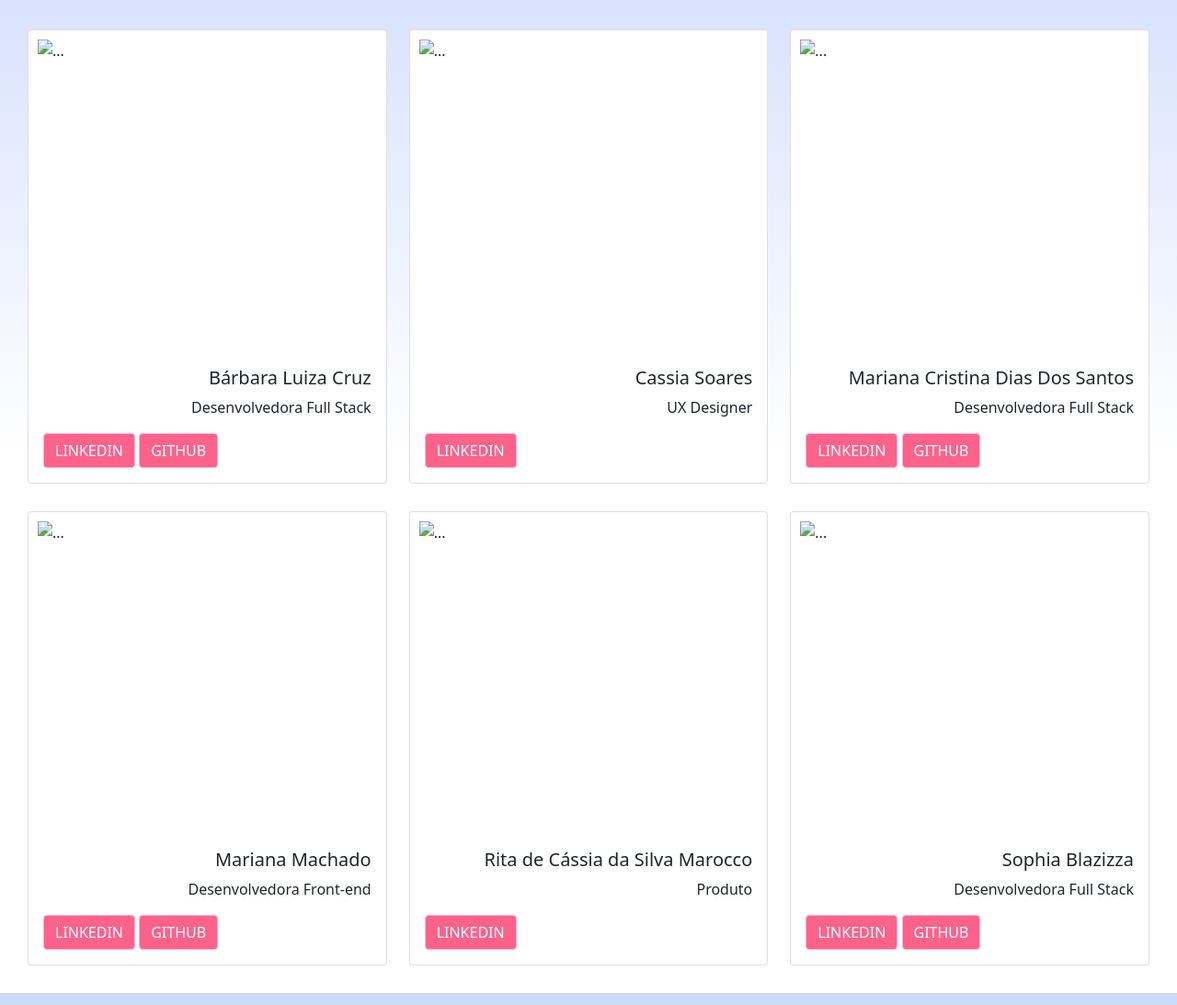
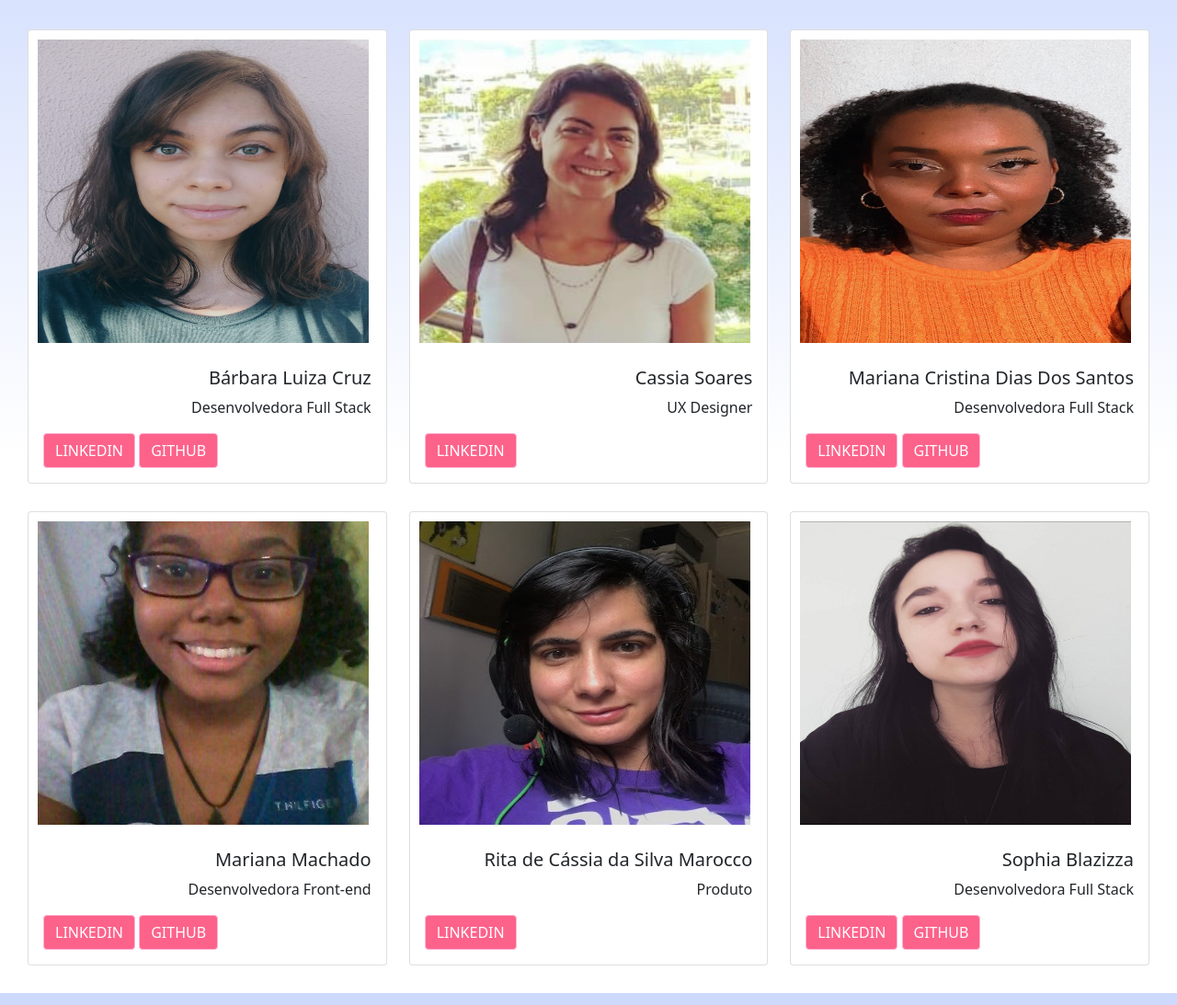
Before and after one commit to blcrz/proviHack, a plain HTML site: page FrontEnd/view/somos.html in a window 1280 px wide. Shown: the part 147-1240 px from the top of the page at 92% size. Drawn offline with nearby package versions, Linux system fonts and the light colour scheme; the site is published under a folder, as on GitHub Pages, so addresses that start at the root find nothing.

Commit message:
fix: arruma caminha imagens divs

```diff
--- a/FrontEnd/view/somos.html
+++ b/FrontEnd/view/somos.html
@@ -23,7 +23,7 @@
         <div class="row row-cols-1 row-cols-md-3 g-4">
             <div class="col">
                 <div class="card h-100">
-                    <img src="/FrontEnd/assets/img/barbara.jpeg" class="card-img-top" alt="...">
+                    <img src="../assets/img/barbara.jpeg" class="card-img-top" alt="...">
                     <div class="card-body">
                         <h5 class="card-title">Bárbara Luiza Cruz</h5>
                         <p class="card-text">Desenvolvedora Full Stack</p>
@@ -34,7 +34,7 @@
             </div>
             <div class="col">
                 <div class="card h-100">
-                    <img src="/FrontEnd/assets/img/cassia.jpeg" class="card-img-top" alt="...">
+                    <img src="../assets/img/cassia.jpeg" class="card-img-top" alt="...">
                     <div class="card-body">
                         <h5 class="card-title">Cassia Soares</h5>
                         <p class="card-text">UX Designer</p>
@@ -44,7 +44,7 @@
             </div>
             <div class="col">
                 <div class="card h-100">
-                    <img src="/FrontEnd/assets/img/marianac.jpeg" class="card-img-top" alt="...">
+                    <img src="../assets/img/marianac.jpeg" class="card-img-top" alt="...">
                     <div class="card-body">
                         <h5 class="card-title">Mariana Cristina Dias Dos Santos</h5>
                         <p class="card-text">Desenvolvedora Full Stack</p>
@@ -59,7 +59,7 @@
         <div class="row row-cols-1 row-cols-md-3 g-4">
             <div class="col">
                 <div class="card h-100">
-                    <img src="/FrontEnd/assets/img/marianam.jpeg" class="card-img-top" alt="...">
+                    <img src="../assets/img/marianam.jpeg" class="card-img-top" alt="...">
                     <div class="card-body">
                         <h5 class="card-title">Mariana Machado</h5>
                         <p class="card-text">Desenvolvedora Front-end</p>
@@ -70,7 +70,7 @@
             </div>
             <div class="col">
                 <div class="card h-100">
-                    <img src="/FrontEnd/assets/img/rita.jpeg" class="card-img-top" alt="...">
+                    <img src="../assets/img/rita.jpeg" class="card-img-top" alt="...">
                     <div class="card-body">
                         <h5 class="card-title">Rita de Cássia da Silva Marocco</h5>
                         <p class="card-text">Produto</p>
@@ -80,7 +80,7 @@
             </div>
             <div class="col">
                 <div class="card h-100">
-                    <img src="/FrontEnd/assets/img/sophia.jpeg" class="card-img-top" alt="...">
+                    <img src="../assets/img/sophia.jpeg" class="card-img-top" alt="...">
                     <div class="card-body">
                         <h5 class="card-title">Sophia Blazizza</h5>
                         <p class="card-text">Desenvolvedora Full Stack</p>
```
